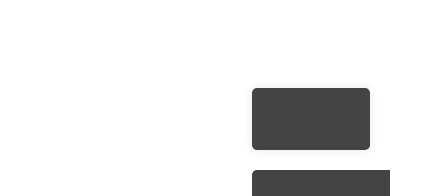
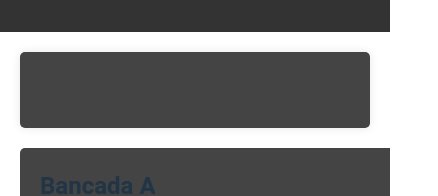
Before and after one commit to gustavo-h-k-oliveira/dashboard--js-react, a React (Vite) app in the folder grow-smart/: page / in a window 390 px wide. Shown: the part 164-360 px from the top of the page, 438 px wide, since content can reach past the window. Built offline with nearby package versions, Linux system fonts and the light colour scheme.

Commit message:
Alteração do layout da página de `Dashboard` e adição do `media query`.

```diff
--- a/grow-smart/src/pages/Dashboard.css
+++ b/grow-smart/src/pages/Dashboard.css
@@ -9,15 +9,16 @@ body, html {
     height: 100%;
     width: 100%;
     display: flex;
+    flex-direction: row;
 }
 
 .main-content {
-    margin-left: 232px; /* Espaço para o navbar */
-    width: calc(100% - 232px); /* Ocupa o espaço restante */
+    margin-left: 12%; /* Espaço para o navbar */
+    width: 88%; /* Ocupa o espaço restante */
     height: 100vh;
     display: flex;
     flex-direction: column;
-    padding-top: 20px; /* Adicione um padding-top para garantir espaço abaixo do Header */
+    box-sizing: border-box; /* Inclui padding e borda no tamanho total */
 }
 
 .vertical-container {
@@ -27,7 +28,7 @@ body, html {
     background-color: #444;
     border-radius: 5px;
     box-shadow: 0 0 10px rgba(0, 0, 0, 0.1);
-    margin: 88px 20px 0px 20px;
+    margin: 20px 20px 0px 20px;
     display: flex;
     justify-content: space-between;
 }
@@ -41,3 +42,35 @@ body, html {
     height: 100%;
     box-sizing: border-box;
 }
+
+@media (max-width: 1420px) {
+    #root {
+        display: flex;
+        flex-direction: column;
+    }
+
+    .main-content {
+        margin: 200px 20px 0px 20px;  /* Ajustar a margem para evitar sobreposição */
+        width: 100%;
+    }
+
+    .vertical-container {
+        display: flex;
+        height: 100px;
+        background-color: #444;
+        border-radius: 5px;
+        box-shadow: 0 0 10px rgba(0, 0, 0, 0.1);
+        display: flex;
+        justify-content: space-between;
+    }
+
+    .grid-dashboard {
+        display: grid;
+        grid-template-columns: repeat(auto-fill, minmax(500px, 1fr));
+        grid-gap: 20px;
+        padding: 20px;
+        overflow-y: auto;
+        height: 100%;
+        box-sizing: border-box;
+    }
+}
```
